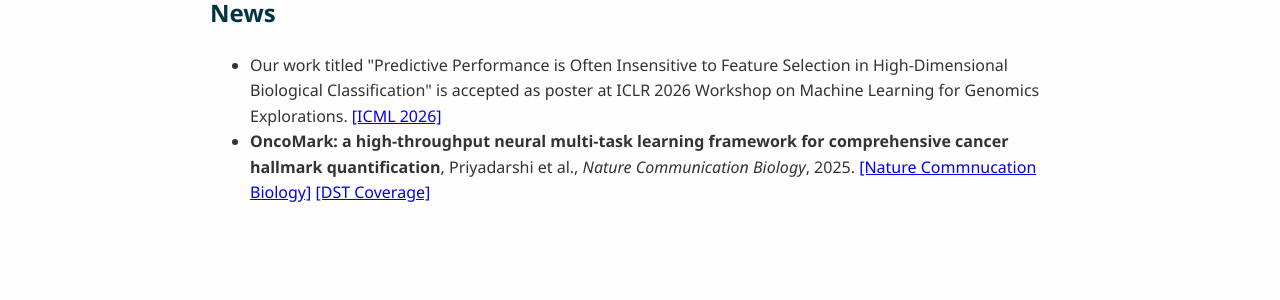
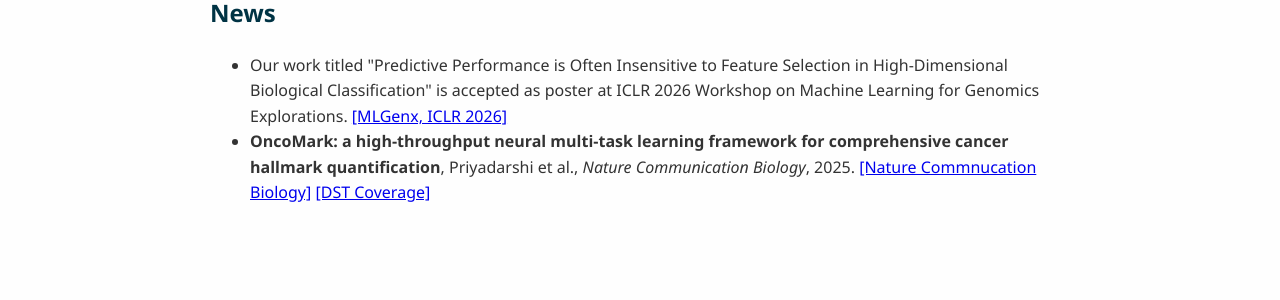
Before and after one commit to bhaveshneekhra/bhaveshneekhra.github.io, a Jekyll site: the page index.html, which Jekyll copies as it is, in a window 1280 px wide. Shown: the part 1023-1323 px from the top of the page. Built offline with Jekyll 4.4.1, drawn with Linux system fonts in a browser that asks for light colours.

Commit message:
updated for MLGenx

```diff
--- a/index.html
+++ b/index.html
@@ -237,7 +237,7 @@
     <h2>News</h2>
     <ul>
       <!-- <li><strong>Best Paper Award</strong> at the 2025 International Conference on Machine Learning (ICML) for our work on "Ensemble Methods for High-Dimensional Genomic Data". <a href="https://icml.cc/media/neurips-2025/awards/icml-2025-best-paper.pdf">[ICML 2025]</a></li> -->
-       <li> Our work titled "Predictive Performance is Often Insensitive to Feature Selection in High-Dimensional Biological Classification" is accepted as poster at ICLR 2026 Workshop on Machine Learning for Genomics Explorations. <a href="https://openreview.net/forum?id=9qrknz9TcG">[ICML 2026]</a></li>
+       <li> Our work titled "Predictive Performance is Often Insensitive to Feature Selection in High-Dimensional Biological Classification" is accepted as poster at ICLR 2026 Workshop on Machine Learning for Genomics Explorations. <a href="https://openreview.net/forum?id=9qrknz9TcG">[MLGenx, ICLR 2026]</a></li>
       <li><strong>OncoMark: a high-throughput neural multi-task learning framework for comprehensive cancer hallmark quantification</strong>, Priyadarshi et al., <em>Nature Communication Biology</em>, 2025. <a href="https://www.nature.com/articles/s42003-025-08727-z">[Nature Commnucation Biology]</a> <a href="https://dst.gov.in/ai-unlocks-cancers-secrets-personalized-therapy">[DST Coverage]</a></li>
       <!-- <li><strong>Another Title</strong>, Conference XYZ, 2024. <a href="#">[PDF]</a></li> -->
     </ul>
```
